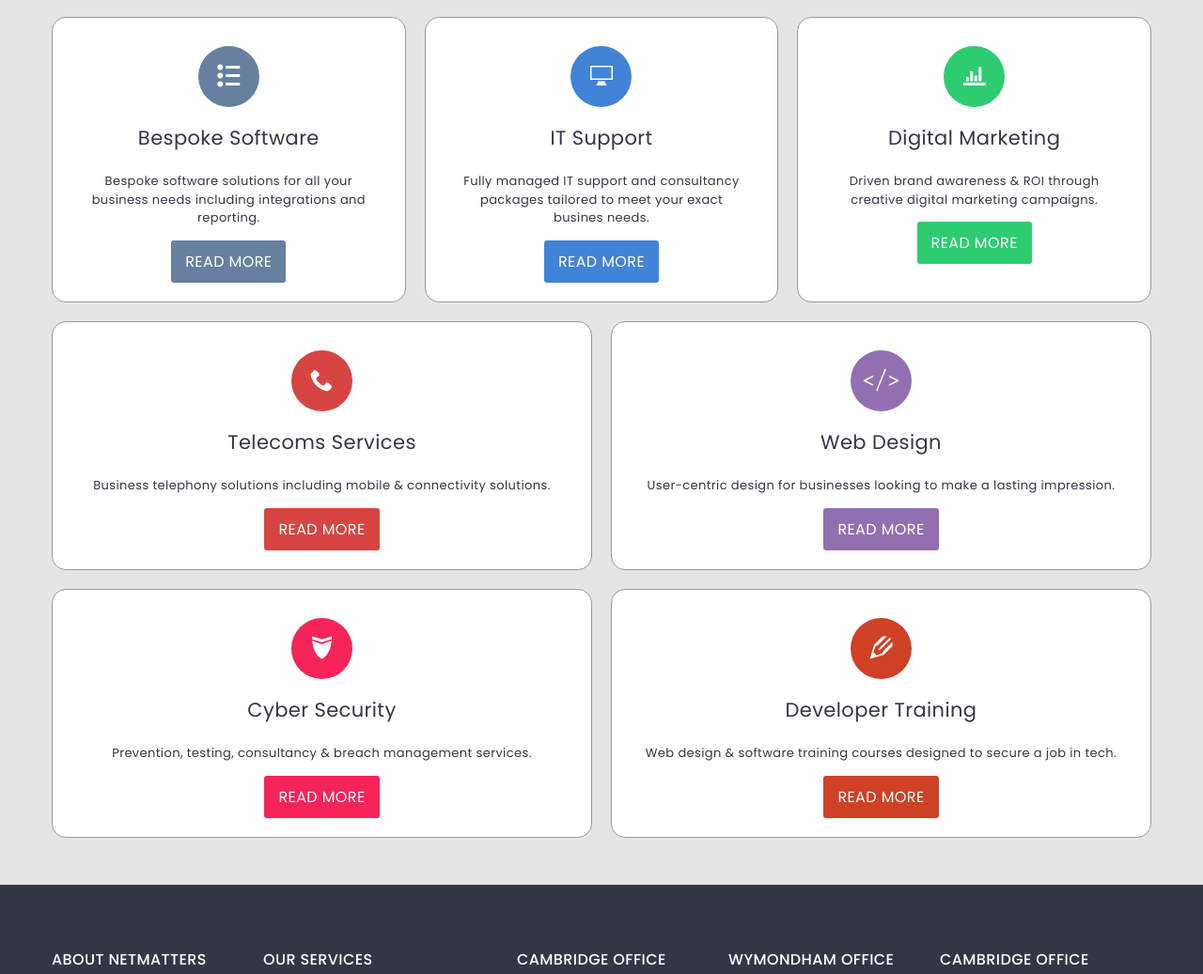
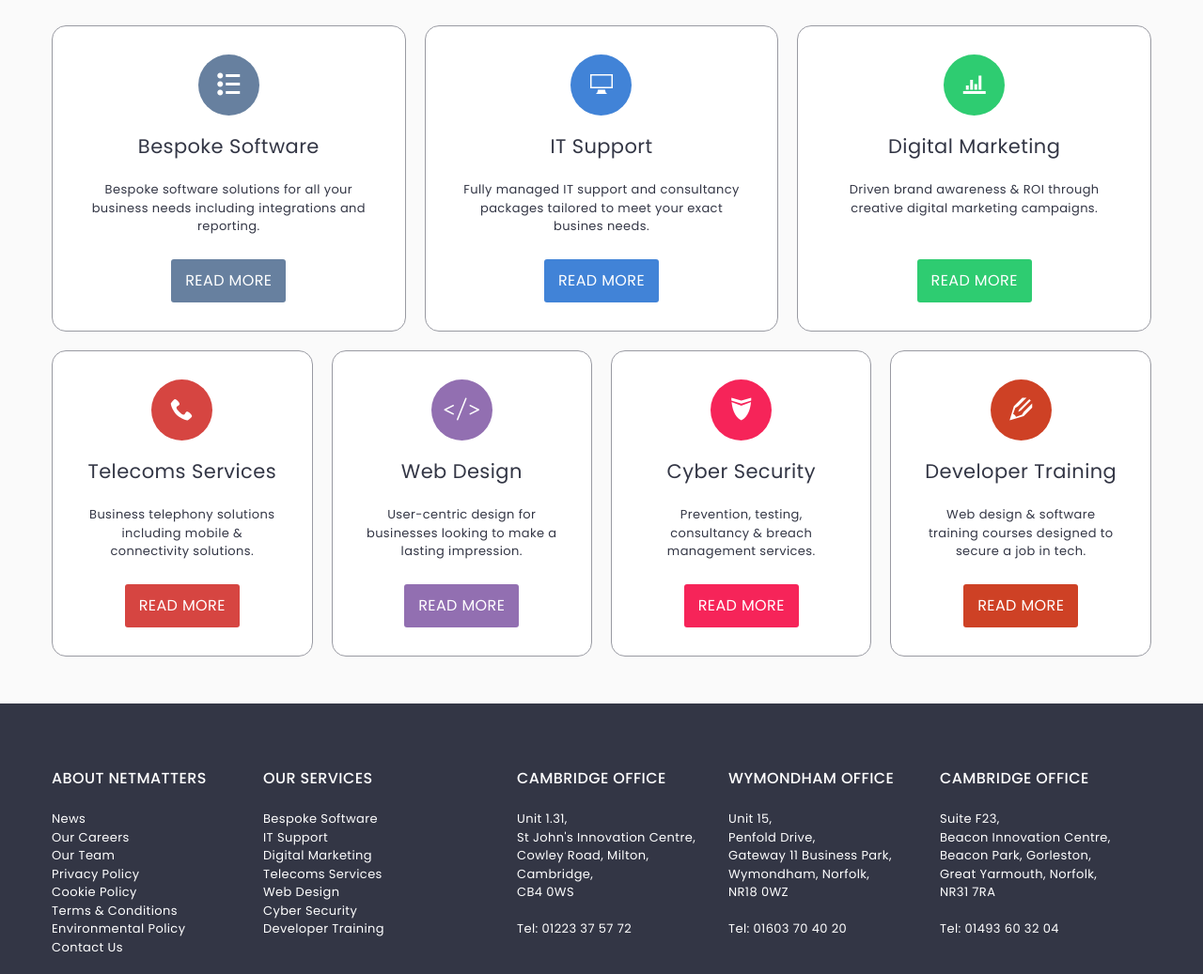
Before and after one commit to willwoodsb/HTML-and-CSS-Reflection, a plain HTML site: page index.html in a window 1280 px wide. Shown: the part 884-1921 px from the top of the page at 94% size. Drawn offline with Linux system fonts and the light colour scheme.

Commit message:
got the animations for the grid working

```diff
--- a/index.html
+++ b/index.html
@@ -121,62 +121,56 @@
               <a href="#" class="our-services__head--item is-visible-large-screen">View All<span class="icon"></span></a>
             </div>
             <div class="our-services__content">
-              <!-- <a href="#"> -->
-                <div class="our-services__content--item software-s2">
+
+              <a href="#" class="our-services__content--item software-s2">
                 <div class="our-services__content--item--child software-s2__element icon"><div class="software-s2__element--icon"></div></div>
                 <div class="our-services__content--item--child"><h3>Bespoke Software</h3></div>
                 <div class="our-services__content--item--child"><p>Bespoke software solutions for all your business needs including integrations and reporting.</p></div>
-                  <a href="#" class="our-services__content--item--child button software-s2__element">Read More</a>
-                </div>
-              <!-- </a>
-              <a href="#"> -->
-                <div class="our-services__content--item it-support-s2">
+                <div class="our-services__content--item--child button software-s2__element">Read More</div>
+              </a>
+
+              <a href="#" class="our-services__content--item it-support-s2">
                 <div class="our-services__content--item--child it-support-s2__element icon"><div class="it-support-s2__element--icon"></div></div>
                 <div class="our-services__content--item--child"><h3>IT Support</h3></div>
                 <div class="our-services__content--item--child"><p>Fully managed IT support and consultancy packages tailored to meet your exact busines needs.</p></div>
-                  <a href="#" class="our-services__content--item--child button it-support-s2__element">Read More</a>
-                </div>
-              <!-- </a>
-              <a href="#"> -->
-                <div class="our-services__content--item dig-marketing-s2">
+                <div class="our-services__content--item--child button it-support-s2__element">Read More</div>
+              </a>
+
+              <a href="#" class="our-services__content--item dig-marketing-s2">
                 <div class="our-services__content--item--child dig-marketing-s2__element icon"><div class="dig-marketing-s2__element--icon"></div></div>
                 <div class="our-services__content--item--child"><h3>Digital Marketing</h3></div>
                 <div class="our-services__content--item--child"><p>Driven brand awareness & ROI through creative digital marketing campaigns.</p></div>
-                  <a href="#" class="our-services__content--item--child button dig-marketing-s2__element">Read More</a>
-                </div>
-              <!-- </a>
-              <a href="#"> -->
-                <div class="our-services__content--item tel-services-s2">
+                <div class="our-services__content--item--child button dig-marketing-s2__element">Read More</div>
+              </a>
+
+              <a href="#" class="our-services__content--item tel-services-s2">
                 <div class="our-services__content--item--child tel-services-s2__element icon"><div class="tel-services-s2__element--icon"></div></div>
                 <div class="our-services__content--item--child"><h3>Telecoms Services</h3></div>
                 <div class="our-services__content--item--child"><p>Business telephony solutions including mobile & connectivity solutions.</p></div>
-                  <a href="#" class="our-services__content--item--child button tel-services-s2__element">Read More</a>
-                </div>
-              <!-- </a> -->
-              <!-- <a href="#"> -->
-                <div class="our-services__content--item web-design-s2">
+                <div class="our-services__content--item--child button tel-services-s2__element">Read More</div>
+              </a>
+
+              <a href="#" class="our-services__content--item web-design-s2">
                 <div class="our-services__content--item--child web-design-s2__element icon"><div class="web-design-s2__element--icon"></div></div>
                 <div class="our-services__content--item--child"><h3>Web Design</h3></div>
                 <div class="our-services__content--item--child"><p>User-centric design for businesses looking to make a lasting impression.</p></div>
-                  <a href="#" class="our-services__content--item--child button web-design-s2__element">Read More</a>
-                </div>
-              <!-- </a> -->
-              <!-- <a href="#"> -->
-                <div class="our-services__content--item cyber-security-s2">
+                <div class="our-services__content--item--child button web-design-s2__element">Read More</div>
+              </a>
+
+              <a href="#" class="our-services__content--item cyber-security-s2">
                 <div class="our-services__content--item--child cyber-security-s2__element icon"><div class="cyber-security-s2__element--icon"></div></div>
                 <div class="our-services__content--item--child"><h3>Cyber Security</h3></div>
                 <div class="our-services__content--item--child"><p>Prevention, testing, consultancy & breach management services.</p></div>
-                  <a href="#" class="our-services__content--item--child button cyber-security-s2__element">Read More</a>
-                </div>
-              <!-- </a> -->
-              <!-- <a href="#"> -->
-                <div class="our-services__content--item dev-course-s2">
+                <div class="our-services__content--item--child button cyber-security-s2__element">Read More</div>
+              </a>
+
+              <a href="#" class="our-services__content--item dev-course-s2">
                 <div class="our-services__content--item--child dev-course-s2__element icon"><div class="dev-course-s2__element--icon"></div></div>
                 <div class="our-services__content--item--child"><h3>Developer Training</h3></div>
                 <div class="our-services__content--item--child"><p>Web design & software training courses designed to secure a job in tech.</p></div>
-                  <a href="#" class="our-services__content--item--child button dev-course-s2__element">Read More</a>
-                </div>
-              <!-- </a> -->
+                <div class="our-services__content--item--child button dev-course-s2__element">Read More</div>
+              </a>
+
             </div>
           </div>
         </section>
--- a/scss/layout/_background.scss
+++ b/scss/layout/_background.scss
@@ -1,10 +1,10 @@
 .grey {
-    background-color: $grey;
+    background-color: lighten($grey, 80%);
 }
 
 .bck-img {
     height: 550px;
-    background-image: url("../img/home-oaVs.webp"), linear-gradient(to right, darken($dark-grey, 55%) , $white);
+    background-image: url("../img/home-oaVs.webp"), linear-gradient(-270deg, darken($dark-grey, 55%) , $white);
     background-repeat: no-repeat;
     background-position: center;
     background-blend-mode: multiply;
--- a/scss/modules/_main-nav.scss
+++ b/scss/modules/_main-nav.scss
@@ -3,7 +3,7 @@
 // --------------------------------------------------------------------------
 
 .main-nav {
-    height: 90px;
+    height: 99px;
     color: $white;
     text-transform: uppercase;
     @include flex-row;
@@ -26,8 +26,8 @@
                 line-height: $font-size--xsmall;
             }
             &:last-child {
-                font-size: 20px;
-                line-height: 20px;
+                font-size: 18px;
+                line-height: 19px;
             }
         }
     }
--- a/scss/modules/_our-services.scss
+++ b/scss/modules/_our-services.scss
@@ -35,13 +35,17 @@
         margin-top: 30px;
         &--item {
             color: $color-primary;
-            display: block;
+            @include flex-col;
             background-color: $white;
             padding: 30px;
             // margin: 30px 0 0;
             text-align: center;
             border: 0.7px solid $dark-grey;
             border-radius: 15px;
+            transition: .5s ease;
+            &:hover {
+                transform: translate(0, -10px);
+            }
             p {
                 font-size: $font-size--small;
                 margin: 0 0 25px;
@@ -52,6 +56,8 @@
             .button {
                 padding: 11px 15px;
                 color: $white;
+                @include auto-mg;
+                margin-top: auto;
             }
             //formatting the circular icon
             &--child:first-child {
@@ -71,35 +77,57 @@
 
 @include mq(large) {
     .our-services__content {
-        grid-template-columns: repeat(6, 1fr);
+        grid-template-columns: repeat(12, 1fr);
         &--item:nth-child(-n + 3) {
+            grid-column-start: 1;
+            grid-column-end: 13;
+        }
+        &--item:nth-child(2n + 4) {
             grid-column-start: 1;
             grid-column-end: 7;
         }
-        &--item:nth-child(2n + 4) {
-            grid-column-start: 1;
-            grid-column-end: 4;
-        }
         &--item:nth-child(2n + 5) {
-            grid-column-start: 4;
-            grid-column-end: 7;
+            grid-column-start: 7;
+            grid-column-end: 13;
         }
     }
 }
 
 @include mq(x-large) {
     .our-services__content {
-        &--item:nth-child(-4n + 1) {
+        &--item:nth-child(1) {
             grid-column-start: 1;
-            grid-column-end: 3;
-        }
-        &--item:nth-child(-4n + 2) {
-            grid-column-start: 3;
             grid-column-end: 5;
         }
-        &--item:nth-child(-4n + 3) {
+        &--item:nth-child(2) {
             grid-column-start: 5;
+            grid-column-end: 9;
+        }
+        &--item:nth-child(3) {
+            grid-column-start: 9;
+            grid-column-end: 13;
+        }
+    }
+}
+
+@include mq(xx-large) {
+    .our-services__content {
+        grid-template-columns: repeat(12, 1fr);
+        &--item:nth-child(4) {
+            grid-column-start: 1;
+            grid-column-end: 4;
+        }
+        &--item:nth-child(5) {
+            grid-column-start: 4;
             grid-column-end: 7;
+        }
+        &--item:nth-child(6) {
+            grid-column-start: 7;
+            grid-column-end: 10;
+        }
+        &--item:nth-child(7) {
+            grid-column-start: 10;
+            grid-column-end: 13;
         }
     }
 }
```
Also changed, not shown: css/application.css, 1 other file. Lines whose indentation alone changed are shown as unchanged.
